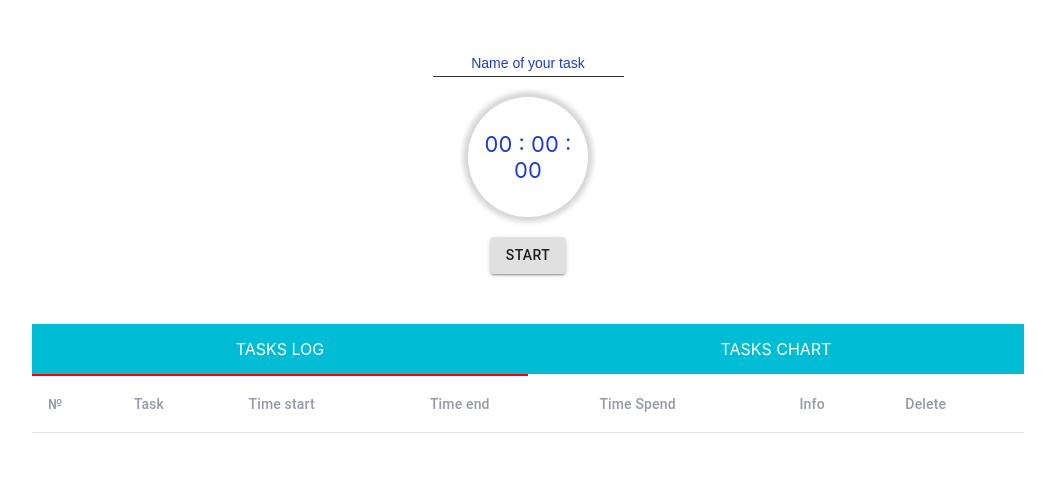
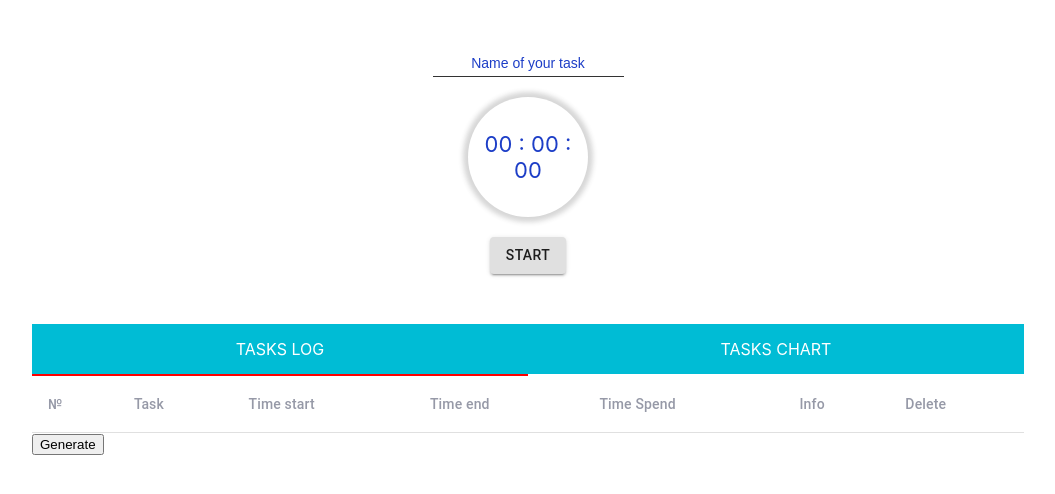
Before and after one commit to relaxin07/react-timer, a React (Create React App) app: page / in a window 1280 px wide. Shown: the top 494 px of the page, without its empty margins (112-1167 px from the left). Built offline with nearby package versions, Linux system fonts and the light colour scheme.

Commit message:
Update app.js

```diff
--- a/src/components/app/app.js
+++ b/src/components/app/app.js
@@ -3,6 +3,7 @@ import {Route, Switch,Link} from 'react-router-dom';
 import {homePage, chartPage, detailTaskPage} from '../../pages'
 import MyTabs from '../tabs';
 import Timer from '../timer';
+import GenerateTasks from "../generate-tasks/generate-tasks";
 
 import './app.css';
 
@@ -14,14 +15,14 @@ const App = () => {
             <Switch>
                 <Route path="/" component={homePage} exact/>
                 <Route path="/chart-page" component={chartPage}/>
-                <Route path="/tasks/:taskName" component={detailTaskPage}/>
+                <Route path="/tasks/:id" component={detailTaskPage}/>
                 <Route path="*"> no match <br />
                 <Link to="/">
                     Back home
                 </Link>
-
                 </Route>
             </Switch>
+            <GenerateTasks/>
         </div>
     )
 };
```
